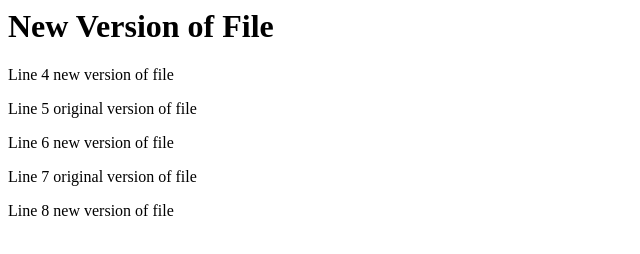
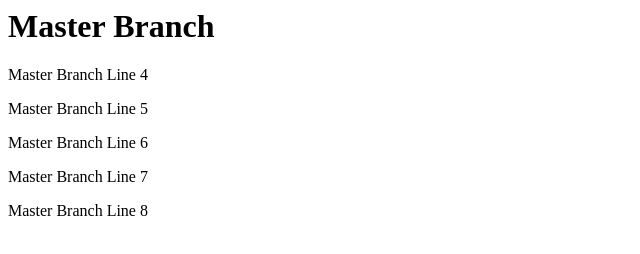
Before and after one commit to Atiagina/sm15-itc260-branch-practice, a plain HTML site: page index.htm in a window 1280 px wide. Shown: the whole page, without its empty margins (0-640 px from the left). Drawn offline with Linux system fonts and the light colour scheme.

Commit message:
Add changes to index.htm on branch master

```diff
--- a/index.htm
+++ b/index.htm
@@ -1,11 +1,11 @@
 <html>
 <body>
-<h1>New Version of File</h1>
-<p>Line 4 new version of file</p>
-<p>Line 5 original version of file</p>
-<p>Line 6 new version of file</p>
-<p>Line 7 original version of file</p>
-<p>Line 8 new version of file</p>
+<h1>Master Branch</h1>
+<p>Master Branch Line 4</p>
+<p>Master Branch Line 5</p>
+<p>Master Branch Line 6</p>
+<p>Master Branch Line 7</p>
+<p>Master Branch Line 8</p>
 
 </body>
 
```
